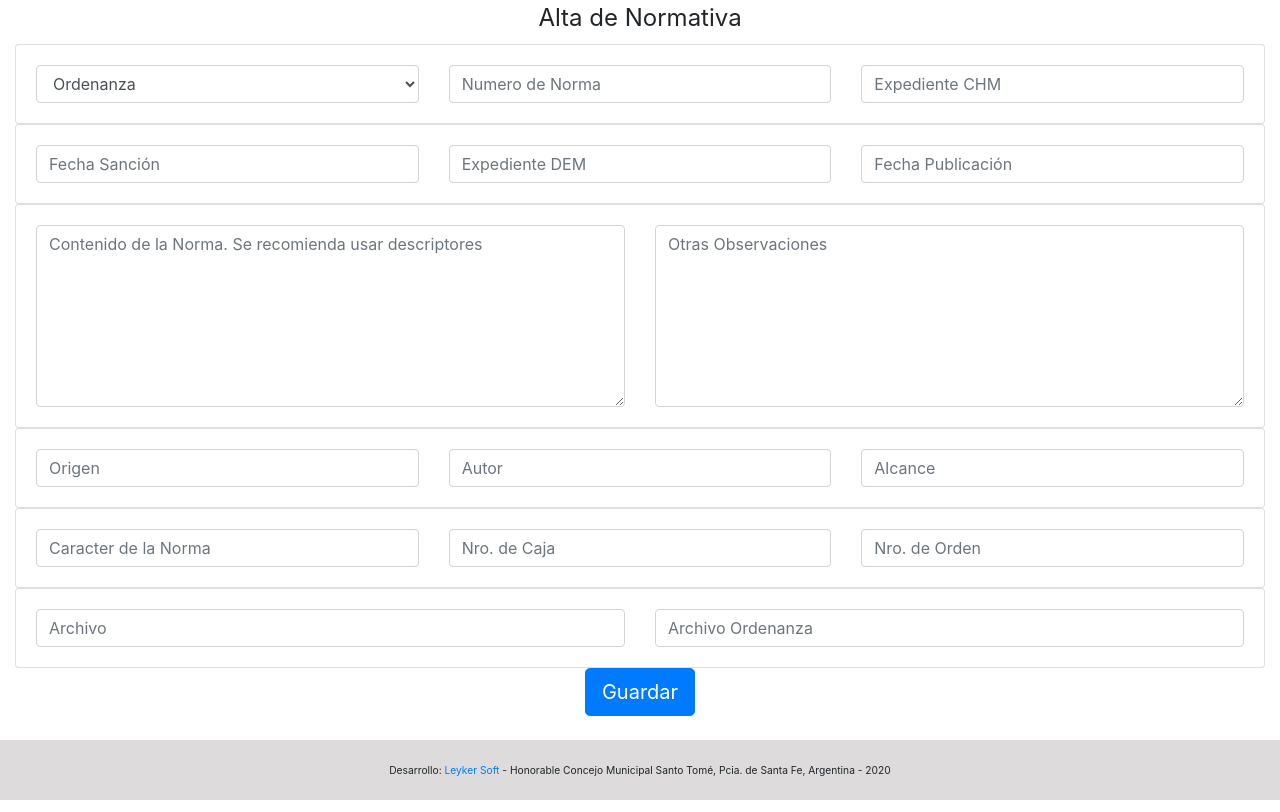
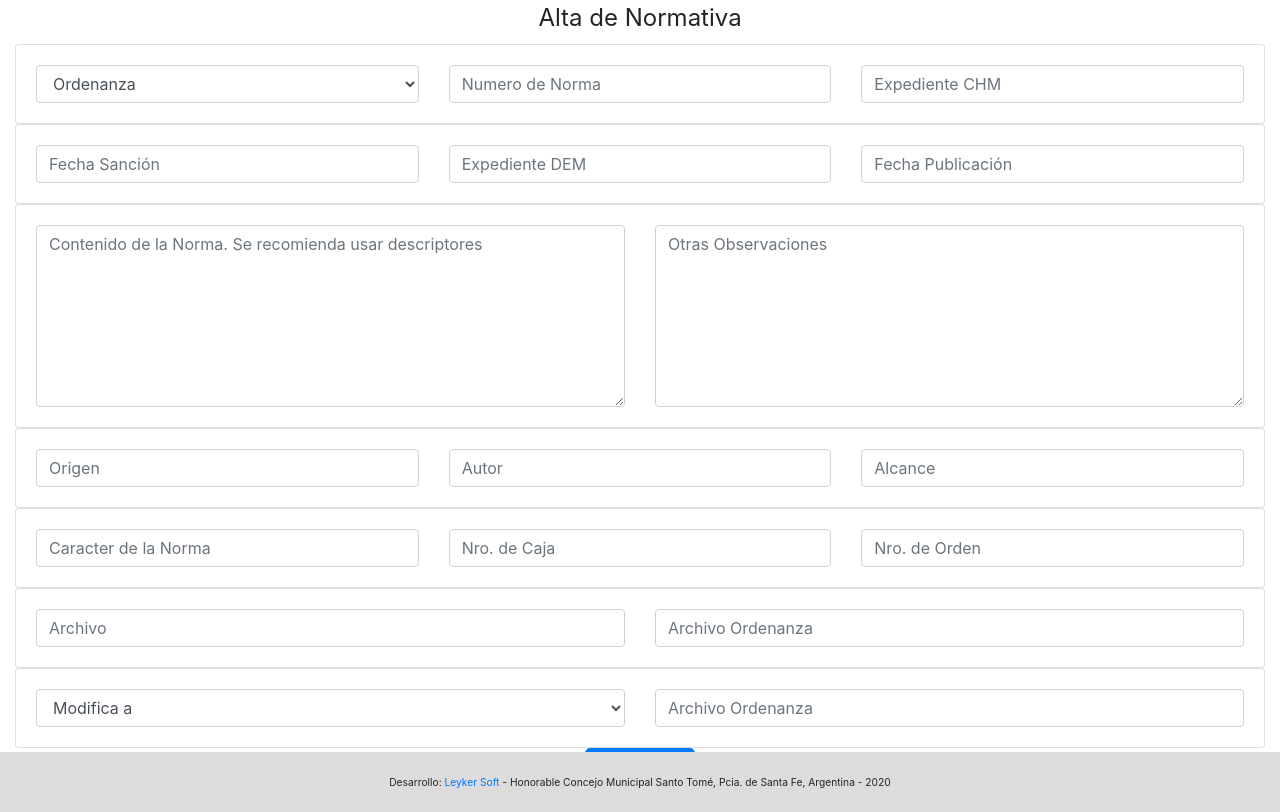
Before and after one commit to leykerSV/digesto1, a CodeIgniter app: page /digesto1/index.php/alta/nuevo in a window 1280 px wide. Run offline with CodeIgniter, Linux system fonts and the light colour scheme; data comes from the database, SQL or seed files in the repository; some libraries are stand-ins or nearby versions.

Commit message:
Presentado

```diff
--- a/application/views/principal/alta.php
+++ b/application/views/principal/alta.php
@@ -109,6 +109,27 @@
             </div>
             </div>
             </div>
+
+            <div class="card">
+            <div class="card-body">
+            <div class="row">
+                <div class="col-md-6">
+                    <select class="form-control">
+                          <option id="relacion" name="relacion" value="1">Modifica a</option>
+                          <option id="relacion" name="relacion" value="2">Deroga en forma parcial a</option>
+                          <option id="relacion" name="relacion" value="3">Deroga en forma total a</option>
+                          <option id="relacion" name="relacion" value="4">Regalmenta a</option>
+                          <option id="relacion" name="relacion" value="5">Relacionada a</option>
+                    </select>
+                </div>
+                <div class="col-md-6">
+                    <input id="archivoord" name="archivoord" type="text" placeholder="Archivo Ordenanza" class="form-control">
+                    <?php echo form_error('archivoord'); ?>
+                </div>
+            </div>
+            </div>
+            </div>
+
             <div class="form-group">
                 <div class="col-md-12 text-center">
                     <button type="submit" class="btn btn-primary btn-lg">Guardar</button>
```
Also changed, not shown: application/views/principal/main.php (+16 -12 lines), 1 other file.
